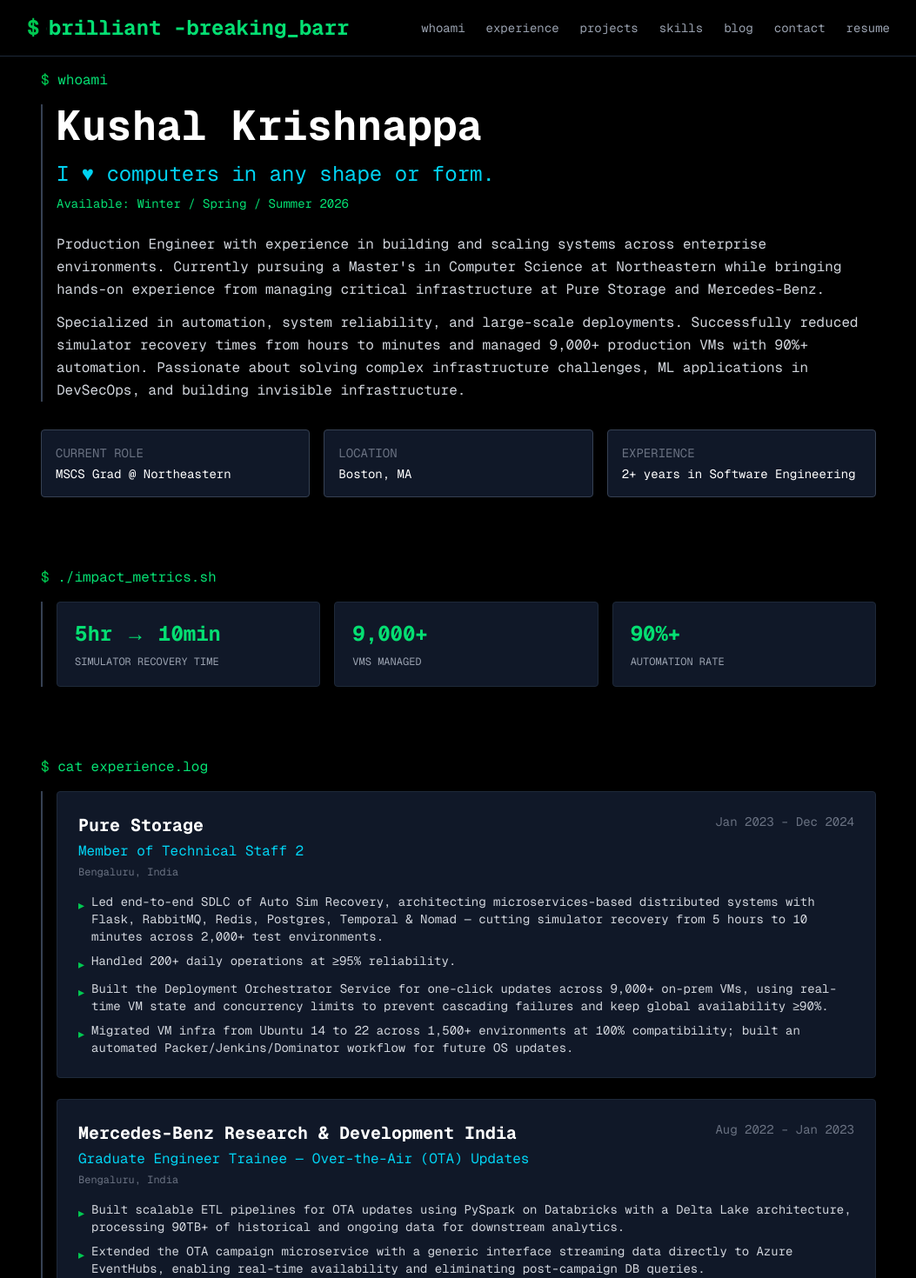
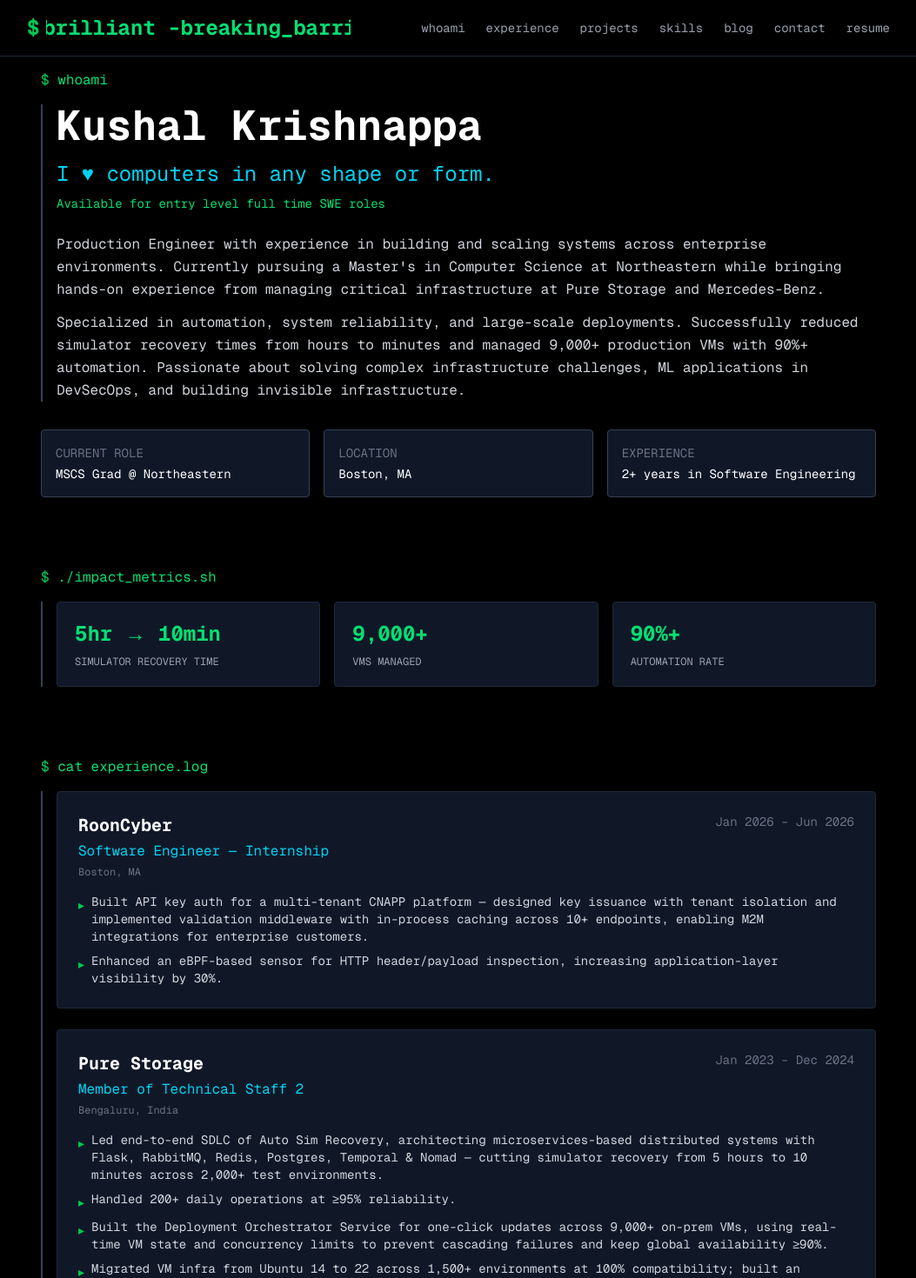
Before and after one commit to kushalkrishnappa/portfolio, a Next.js app: page / in a window 1280 px wide. Shown: the top 1470 px of the page at 87% size, without its empty margins (113-1166 px from the left). Built offline with nearby package versions, Linux system fonts and the light colour scheme.

Commit message:
content: add RoonCyber internship; update availability line

```diff
--- a/src/data/experience.ts
+++ b/src/data/experience.ts
@@ -1,6 +1,16 @@
 import { Experience } from "@/types";
 
 export const experiences: Experience[] = [
+  {
+    period: "Jan 2026 – Jun 2026",
+    company: "RoonCyber",
+    role: "Software Engineer — Internship",
+    location: "Boston, MA",
+    achievements: [
+      "Built API key auth for a multi-tenant CNAPP platform — designed key issuance with tenant isolation and implemented validation middleware with in-process caching across 10+ endpoints, enabling M2M integrations for enterprise customers.",
+      "Enhanced an eBPF-based sensor for HTTP header/payload inspection, increasing application-layer visibility by 30%.",
+    ],
+  },
   {
     period: "Jan 2023 – Dec 2024",
     company: "Pure Storage",
--- a/src/data/profile.ts
+++ b/src/data/profile.ts
@@ -3,7 +3,7 @@
 export const profile: Profile = {
   name: "Kushal Krishnappa",
   tagline: "I ♥ computers in any shape or form.",
-  availability: "Available: Winter / Spring / Summer 2026",
+  availability: "Available for entry level full time SWE roles",
   about: [
     "Production Engineer with experience in building and scaling systems across enterprise environments. Currently pursuing a Master's in Computer Science at Northeastern while bringing hands-on experience from managing critical infrastructure at Pure Storage and Mercedes-Benz.",
     "Specialized in automation, system reliability, and large-scale deployments. Successfully reduced simulator recovery times from hours to minutes and managed 9,000+ production VMs with 90%+ automation. Passionate about solving complex infrastructure challenges, ML applications in DevSecOps, and building invisible infrastructure.",
```
